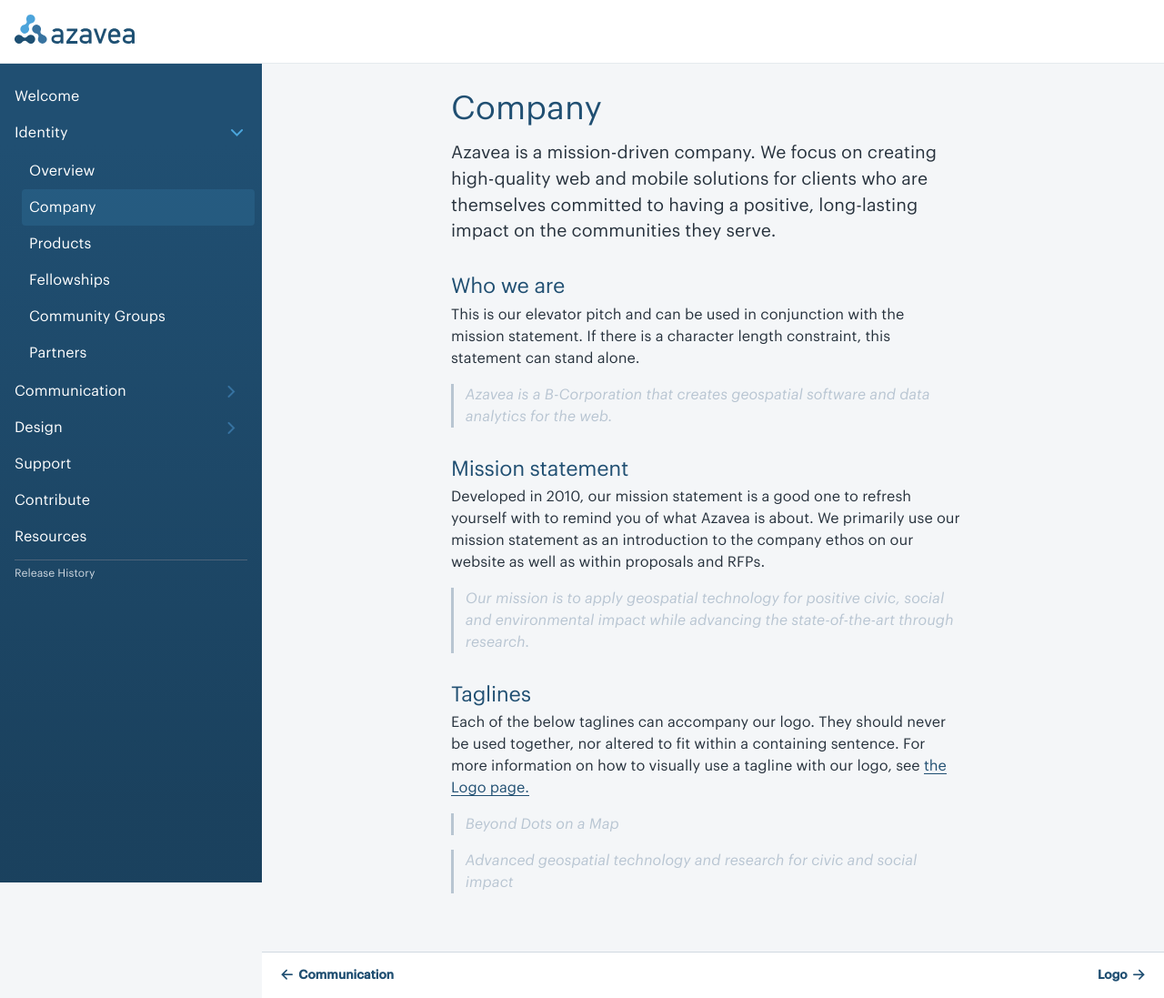
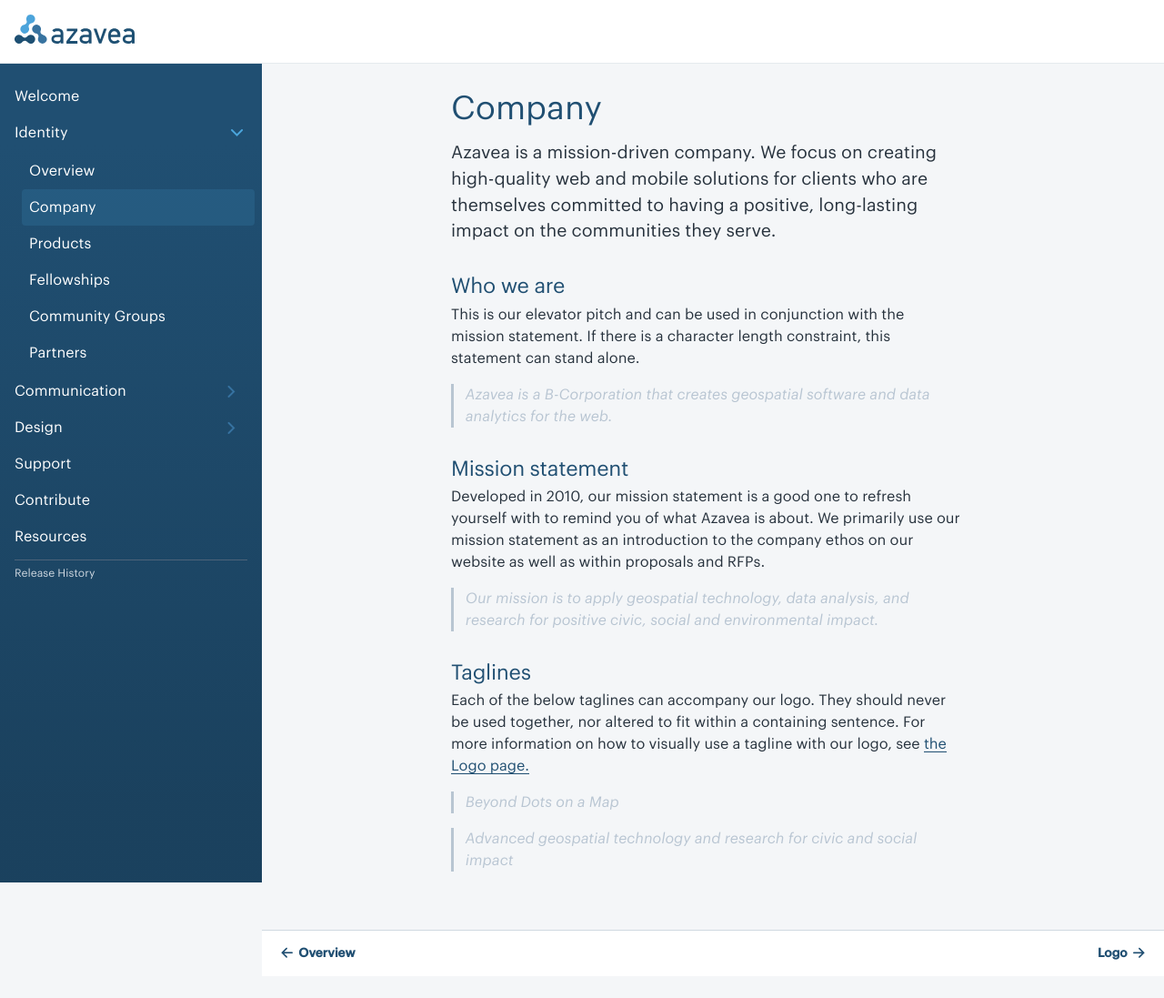
Before and after one commit to azavea/azavea-branding-guide, a Jekyll site: the page built from identity/02-company.md, in a window 1280 px wide. Shown: the whole page at 91% size. Built offline with Jekyll 4.4.1, drawn with Linux system fonts in a browser that asks for light colours; some web fonts are replaced; after the commit the page ends 1073 px from its top, so only the background shows below that.

Commit message:
update page titles and edit text

```diff
--- a/communication/01-index.md
+++ b/communication/01-index.md
@@ -4,7 +4,7 @@
 group: communication
 permalink: /communication/
 
-title: Communication
+title: Overview
 description: Includes information on objectives, etiquette, and procedures related to writing for Azavea. Our audience is frequently technologists for civic, social and environmental good or geospatial software developers.
 
 
--- a/design/01-index.md
+++ b/design/01-index.md
@@ -4,7 +4,7 @@
 group: design
 permalink: /design/
 
-title: Design
+title: Overview
 description: The attributes of the brand
 ---
 
--- a/identity/01-index.md
+++ b/identity/01-index.md
@@ -4,7 +4,7 @@
 group: identity
 permalink: /identity/
 
-title: Identity
+title: Overview
 description: Includes information on objectives, etiquette, and procedures related to writing for Azavea. Our audience is frequently technologists for civic, social and environmental good or geospatial software developers.
 
 
--- a/identity/02-company.md
+++ b/identity/02-company.md
@@ -16,10 +16,10 @@
 ## Mission statement
 Developed in 2010, our mission statement is a good one to refresh yourself with to remind you of what Azavea is about. We primarily use our mission statement as an introduction to the company ethos on our website as well as within proposals and RFPs.
 
-> Our mission is to apply geospatial technology for positive civic, social and environmental impact while advancing the state-of-the-art through research.
+> Our mission is to apply geospatial technology, data analysis, and research for positive civic, social and environmental impact.
 
 ## Taglines
-Each of the below taglines can accompany our logo. They should never be used together, nor altered to fit within a containing sentence. For more information on how to visually use a tagline with our logo, see <a href="{{ "/logo/index.html" | prepend: site.baseurl }}">the Logo page.</a>
+Each of the below taglines can accompany our logo. They should never be used together, nor altered to fit within a containing sentence. For more information on how to visually use a tagline with our logo, see <a href="{{ "design/logo.html" | prepend: site.baseurl }}">the Logo page.</a>
 
 > Beyond Dots on a Map
 
```
